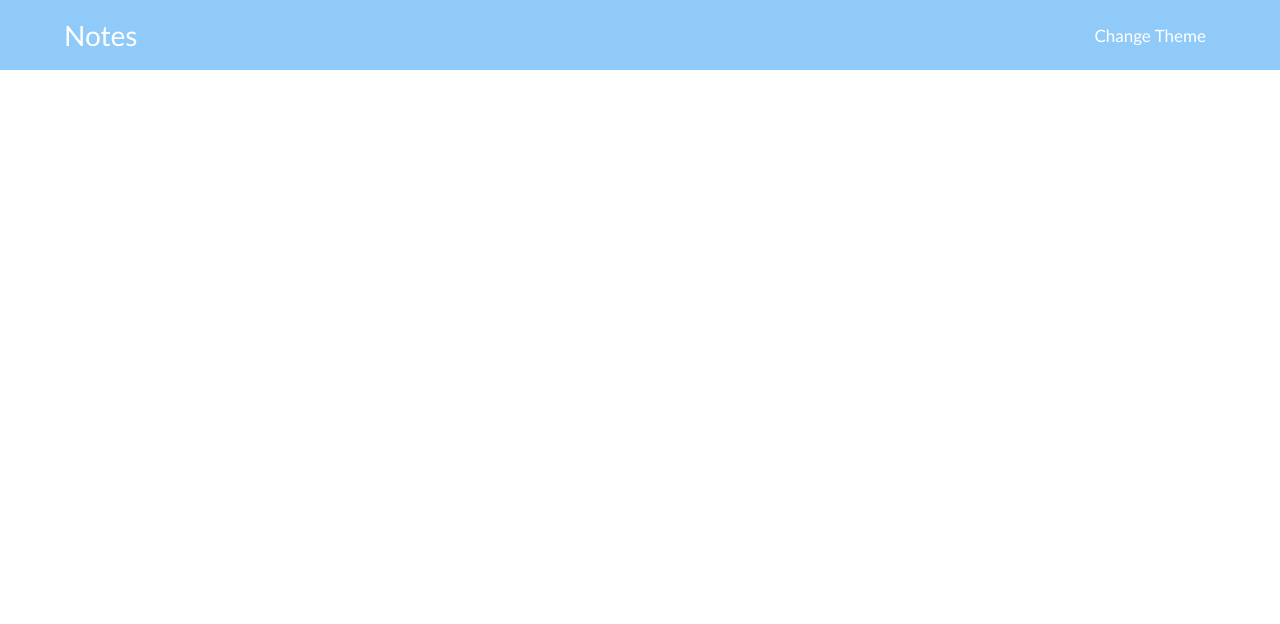
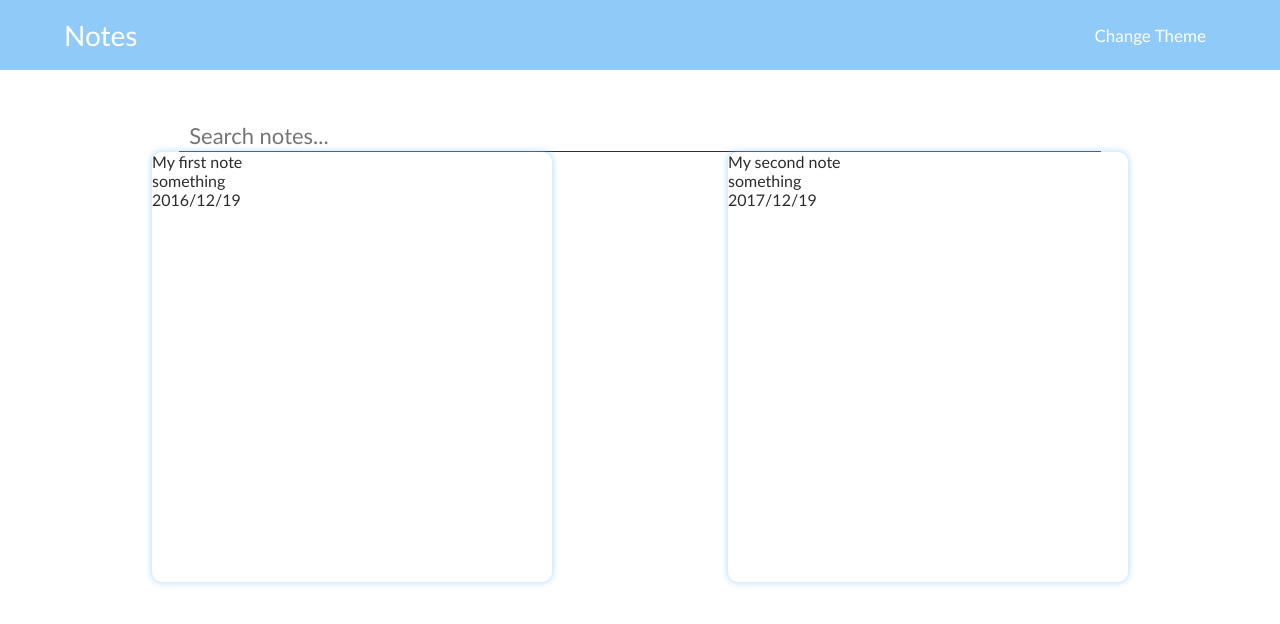
Before and after one commit to amangeldi0/react-notes, a React (Create React App) app: page / in a window 1280 px wide. Shown: the top 624 px of the page. Built offline with nearby package versions, Linux system fonts and the light colour scheme.

Commit message:
note list

```diff
--- a/src/App/App.tsx
+++ b/src/App/App.tsx
@@ -1,11 +1,18 @@
 import React from 'react';
 import Navbar from "../Components/Navbar";
-
+import {useAppSelector} from "../redux/hooks";
+import {theme} from "../redux/Theme/ThemeSlice";
+import Search from "../Components/Search";
+import Note from "../Components/NoteInput";
+import NoteList from "../Components/NoteList";
 const App = () => {
+    const themeState = useAppSelector(theme)
     return (
         <div className='wrapper'>
-            <div className="wrapper__container">
-                <Navbar />
+            <Navbar />
+            <div className={themeState ? 'wrapper__container__black' : 'wrapper__container'}>
+                <Search />
+                <NoteList />
             </div>
         </div>
     );
--- /dev/null
+++ b/src/Components/Note.tsx
@@ -0,0 +1,35 @@
+import {FC} from 'react';
+import {useAppSelector, useAppDispatch} from "../redux/hooks";
+import {theme} from "../redux/Theme/ThemeSlice";
+interface IPropsForNote {
+    props: {
+        title:string;
+        note:string;
+        date: string;
+    }
+
+}
+
+
+
+const Note: FC<IPropsForNote> = ({props}) => {
+    const {title, note, date} = props
+    const themeState = useAppSelector(theme)
+    return (
+        <div className={themeState ? 'note__container__black' : 'note__container'}>
+            <div className="note__content">
+                <div className="note__title">{title}</div>
+                <div className="note__note">{note}</div>
+            </div>
+            <div className="note__info">
+                <div className="note__date">{date}</div>
+                <div className="note__buttons">
+                    <div className="note__edit"></div>
+                    <div className="note__delete"></div>
+                </div>
+            </div>
+        </div>
+    );
+};
+
+export default Note;
--- /dev/null
+++ b/src/Components/NoteList.tsx
@@ -0,0 +1,21 @@
+import {FC} from 'react';
+import {useAppSelector} from "../redux/hooks";
+import {noteList} from "../redux/Note/NoteSlice";
+import Note from "./Note";
+
+const NoteList:FC = () => {
+    const notes = useAppSelector(noteList)
+    return (
+        <div className='note__list'>
+            <div className='note__list__container'>
+                {
+                    notes.map(item => {
+                        return <Note props={item} />
+                    })
+                }
+            </div>
+        </div>
+    );
+};
+
+export default NoteList;
--- /dev/null
+++ b/src/redux/Note/NoteSlice.ts
@@ -0,0 +1,60 @@
+import {createSlice, PayloadAction} from "@reduxjs/toolkit";
+import {RootState} from "../store";
+
+interface NoteSliceItem {
+    id:string
+    title: string,
+    note: string,
+    date: string
+}
+interface NoteSliceType {
+    notes: NoteSliceItem[]
+}
+
+const initialState:NoteSliceType = {
+    notes: [
+        {
+            id: '122',
+            title: 'My first note',
+            note: 'something',
+            date: '2016/12/19'
+        },
+        {
+            id: '132',
+            title: 'My second note',
+            note: 'something',
+            date: '2017/12/19'
+        }
+    ]
+}
+
+
+const noteSlice = createSlice({
+    name: 'note',
+    initialState,
+    reducers: {
+        addNote(state, action:PayloadAction<NoteSliceItem>){
+            state.notes.push({
+                ...action.payload
+            })
+        },
+        removeNote(state, action:PayloadAction<NoteSliceItem>){
+            state.notes = state.notes.filter(item => item.id !== action.payload.id)
+        },
+        editNote(state, action:PayloadAction<NoteSliceItem>){
+            state.notes = state.notes.map(item => {
+                if (item.id === action.payload.id){
+                    item.title = action.payload.title
+                    item.note = action.payload.note
+                }
+                return item
+            })
+        }
+    }
+})
+
+
+const {reducer, actions} = noteSlice
+export const {addNote, removeNote, editNote} = actions
+export const noteList = (state:RootState) => state.noteSlice.notes
+export default reducer
--- a/src/redux/store.ts
+++ b/src/redux/store.ts
@@ -1,11 +1,13 @@
 import { configureStore} from '@reduxjs/toolkit';
 import themeSlice from "./Theme/ThemeSlice";
 import searchSlice from "./Search/SearchSlice";
+import noteSlice from "./Note/NoteSlice"
 
 export const store = configureStore({
   reducer: {
     themeSlice,
-    searchSlice
+    searchSlice,
+    noteSlice
   },
 });
 
--- /dev/null
+++ b/src/styles/components/_note-list.scss
@@ -0,0 +1,8 @@
+.note__list{
+  .note__list__container{
+    display: flex;
+    align-items: center;
+      justify-content: center;
+    @extend %ots;
+  }
+}
--- /dev/null
+++ b/src/styles/components/_note.scss
@@ -0,0 +1,17 @@
+.note__container{
+  width: 400px;
+  height: 430px;
+  border-radius: 10px;
+  background: white;
+  margin: 0 auto;
+  box-shadow: 0 0 6px 1px rgba(144, 202, 249, 0.61);
+  @media (max-width: 450px) {
+    width: 380px;
+  }
+  @media (max-width: 430px) {
+    width: 300px;
+  }
+  @media (max-width: 340px) {
+    width: 280px;
+  }
+}
--- a/src/styles/index.scss
+++ b/src/styles/index.scss
@@ -3,3 +3,5 @@
 @import "./components/search";
 @import "./components/app";
 @import "components/note-input";
+@import "components/note";
+@import "components/note-list";
```
Also changed, not shown: src/assets/edit.svg (added), src/assets/trash.svg (added).
